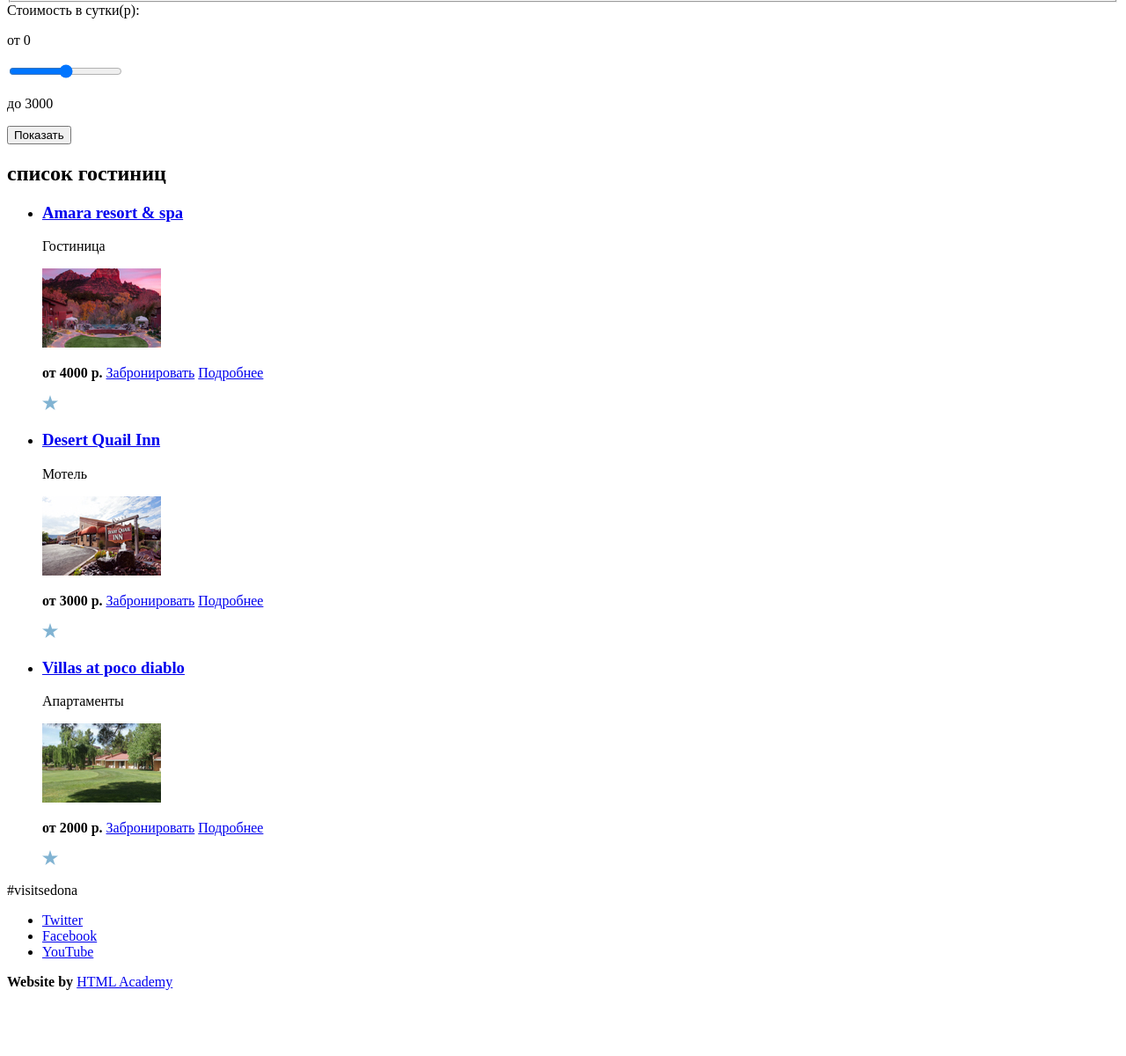
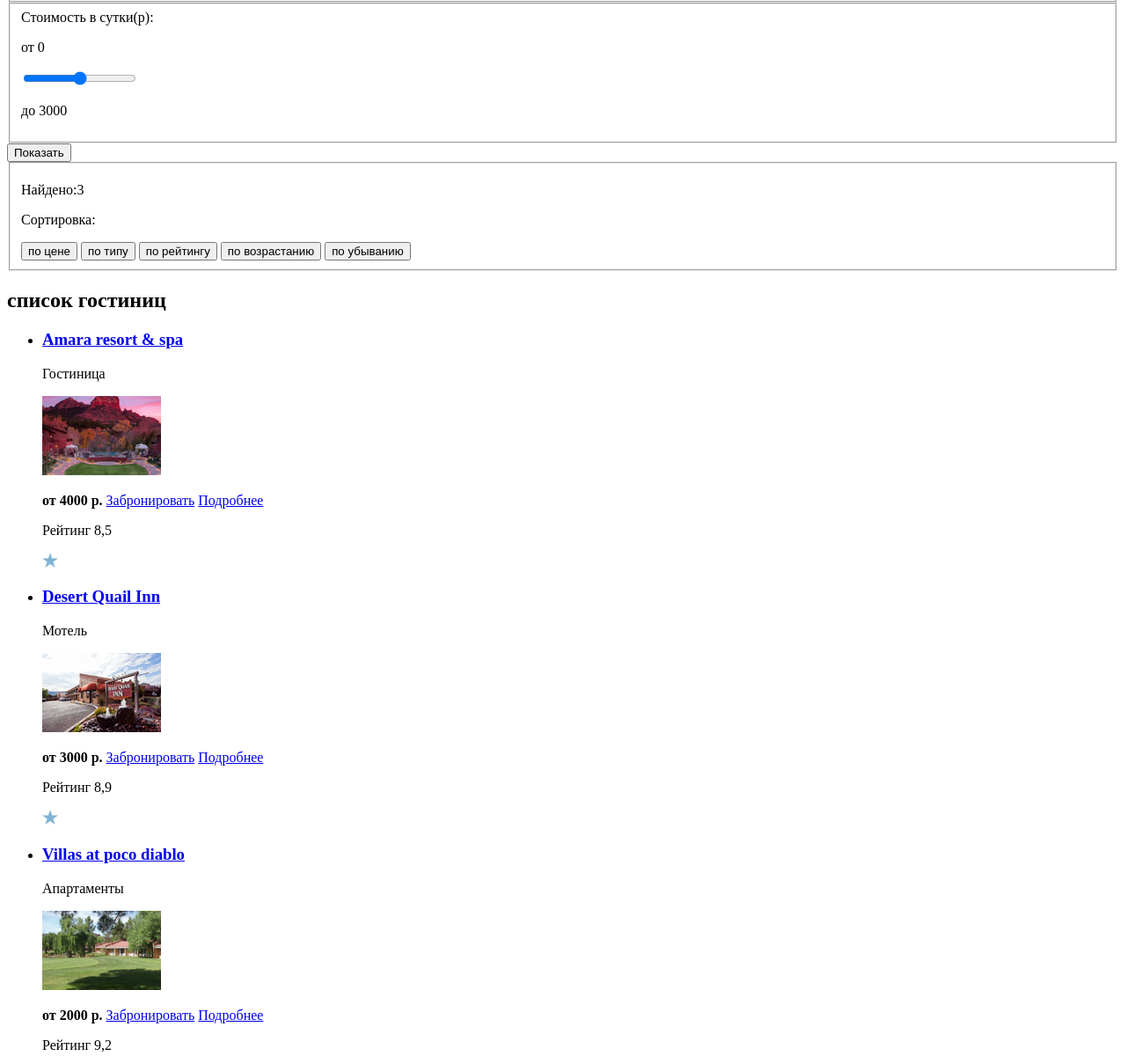
Before and after one commit to AlbinaV/57358-sedona, a plain HTML site: page inner.html in a window 1280 px wide. Shown: the part 536-1736 px from the top of the page at 88% size. Before the commit the page ends 1677 px from the top, so only its background shows below. Drawn offline with Linux system fonts and the light colour scheme.

Commit message:
внесла правки в разметку

```diff
--- a/inner.html
+++ b/inner.html
@@ -21,7 +21,6 @@
     <main class="inner-page">
       <section class="filters">
         <h2 class="visually-hidden">Фильтр гостиниц</h2>
-        <!-- Здесь будет форма -->
       </section>
       <section class="filter">
         <h2 class="visually-hidden">сортировка гостиниц</h2>
@@ -60,13 +59,22 @@
               </li>
             </ul>
           </fieldset>
-          <section>
+          <fieldset>
             <label for="price">Стоимость в сутки(p):</label>
             <p>от 0</p>
             <input type="range" id="price" name="price" min="1" max="3000" step="1">
             <p>до 3000</p>
-          </section>
+          </fieldset>
           <button class="filter-button button" type="submit">Показать</button>
+          <fieldset>
+            <p>Найдено:3</p>
+            <p>Сортировка:</p>
+            <button class="sort-button button" type="submit">по цене</button>
+            <button class="sort-button button" type="submit">по типу</button>
+            <button class="sort-button button" type="submit">по рейтингу</button>
+            <button class="view-button button" type="submit">по возрастанию</button>
+            <button class="view-button button" type="submit">по убыванию</button>
+          </fieldset>
         </form>
       </section>
       <section class="catalog">
@@ -85,8 +93,7 @@
               <a class="button-booking" href="#">Забронировать</a>
               <a  class="button-info" href="#">Подробнее</a>
             </p>
-            <p class="rating">
-            </p>
+            <p class="rating">Рейтинг 8,5</p>
             <p class="stars">
               <img src="img/star.svg" width="18" height="17" alt="звезда">
             </p>
@@ -104,8 +111,7 @@
               <a class="button-booking" href="#">Забронировать</a>
               <a  class="button-info" href="#">Подробнее</a>
             </p>
-            <p class="rating">
-            </p>
+            <p class="rating">Рейтинг 8,9</p>
             <p class="stars">
               <img src="img/star.svg" width="18" height="17" alt="звезда">
             </p>
@@ -123,8 +129,7 @@
               <a class="button-booking" href="#">Забронировать</a>
               <a  class="button-info" href="#">Подробнее</a>
             </p>
-            <p class="rating">
-            </p>
+            <p class="rating">Рейтинг 9,2</p>
             <p class="stars">
               <img src="img/star.svg" width="18" height="17" alt="звезда">
             </p>
```
Also changed, not shown: index.html (+2 -2 lines).
